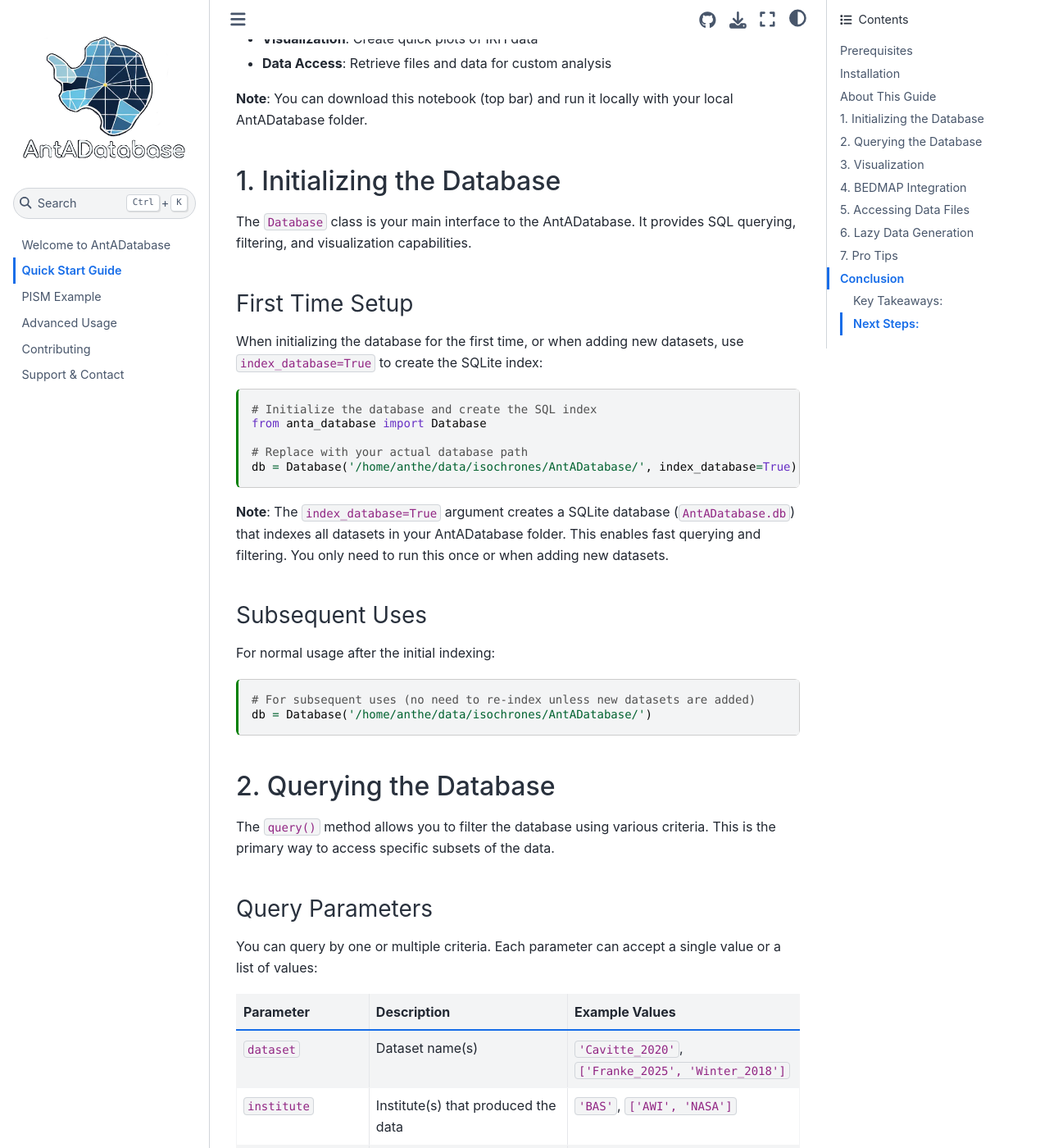
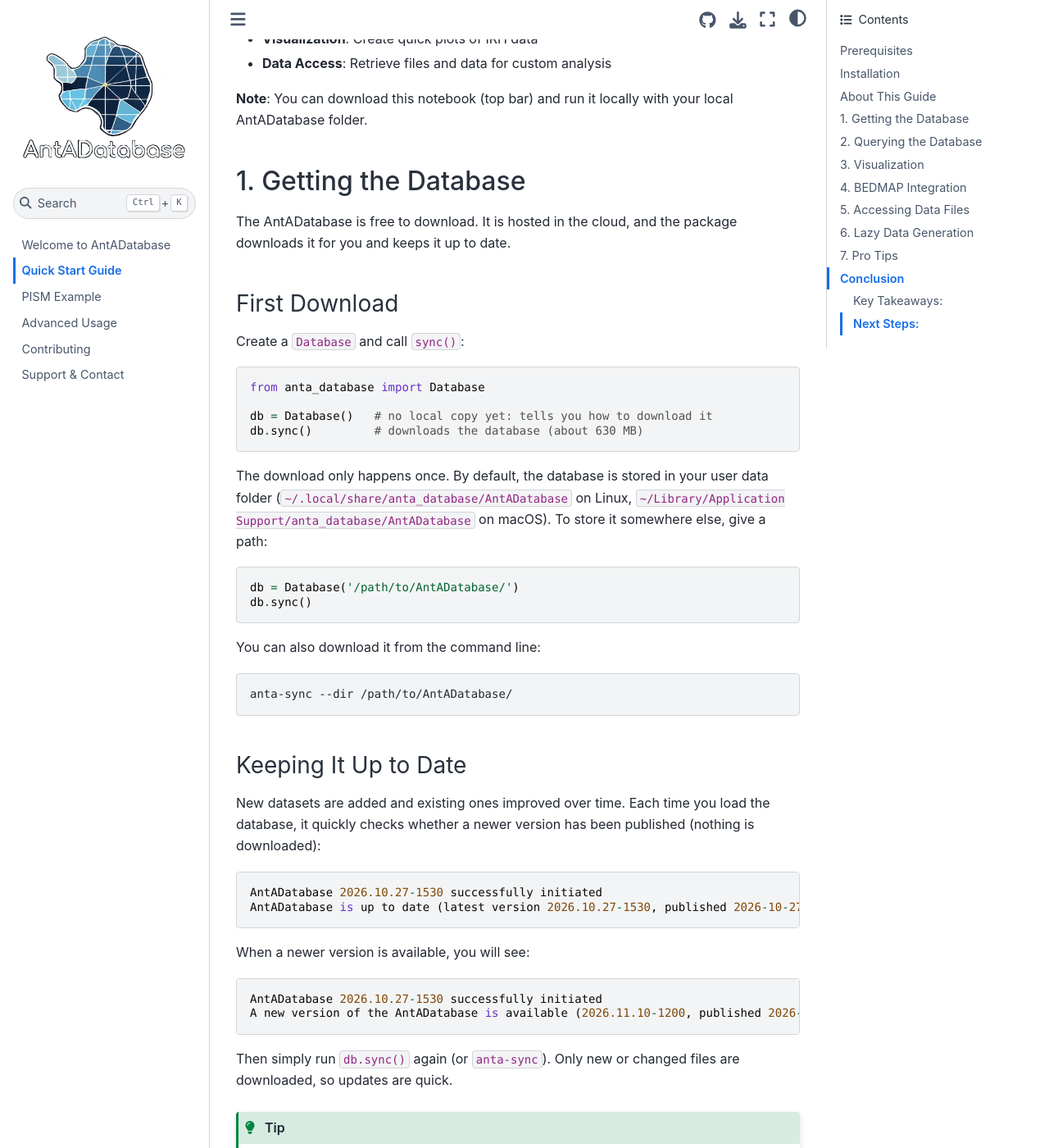
Before and after one commit to antoinehermant/anta_database, a Jupyter Book: the page built from book/quick_start.ipynb, in a window 1280 px wide and 1400 px high, scrolled down 882 px. Shown: the whole window at 82% size. Built offline with Jupyter Book 1.0.4 settings and Sphinx 7.4.7 and the Sphinx Book theme 1.1.4, drawn with Linux system fonts in a browser that asks for light colours; some of the changed text lies outside the part shown.

Commit message:
docs: explain how to download and sync the database, which is now public
Co-Authored-By: Claude Opus 5.5 <noreply@anthropic.com>

````diff
--- a/README.md
+++ b/README.md
@@ -69,8 +69,8 @@ When loading a synced database, `Database` tells you if a newer version is publi
 ```python
 from anta_database import Database
 
-# Initialize database (without a path, uses the directory of sync())
-db = Database("/path/to/AntADatabase/")
+# Load the database (without a path, uses the default directory of sync())
+db = Database()
 
 # Query data by various criteria
 db.query(dataset="Cavitte_2020", age=10000)
@@ -85,7 +85,7 @@ Full documentation and examples are available on the [Home Page](https://antoine
 
 ## Data Access
 
-The database files are not publicly hosted. Please contact [antoine.hermant@unibe.ch](mailto:antoine.hermant@unibe.ch) to request access to the data.
+The AntADatabase is free to download with `sync()` (see [Downloading the data](#downloading-the-data)). Any data used must be cited at source using the DOIs provided in the metadata.
 
 ## Support
 
--- a/book/contact.md
+++ b/book/contact.md
@@ -9,10 +9,10 @@ If you encounter any issues or have questions about the anta_database package:
 
 ## Data Access
 
-**Important**: The AntADatabase dataset is not publicly hosted. To access the compiled dataset:
+The AntADatabase dataset is free to download with the `anta_database` package:
 
-- You can compile your own data using the `anta_database` package (see [Advanced](advanced) section)
-- Contact antoine.hermant@unibe.ch to request access to the pre-compiled dataset
+- Download it and keep it up to date with `db.sync()` or `anta-sync` (see the [Quick Start](quick_start) guide)
+- You can also compile your own data using the `anta_database` package (see [Advanced](advanced) section)
 
 ## Contributing
 
````
Also changed, not shown: book/quick_start.ipynb.
